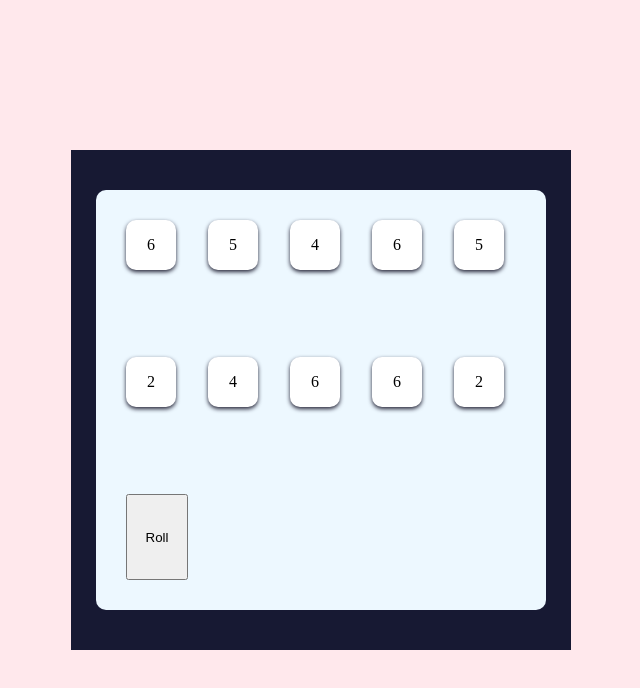
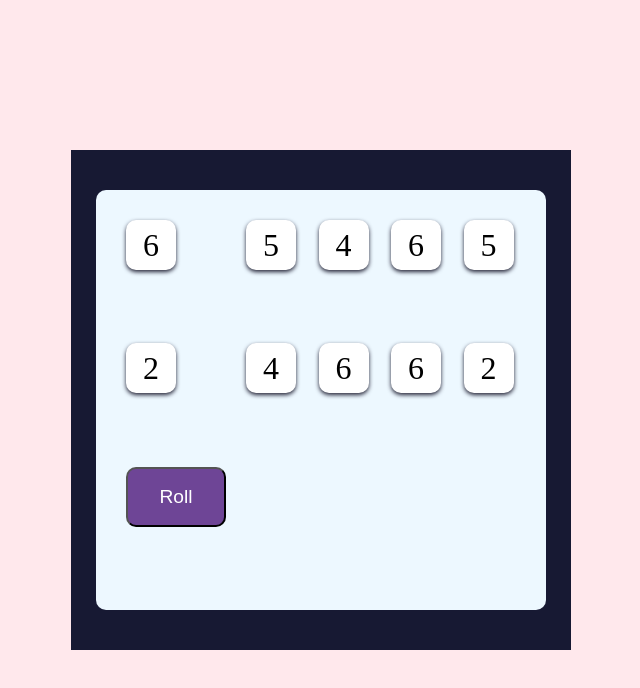
Before and after one commit to 3vilBonobo/react-tenzies-game, a React (Create React App) app: page / in a window 1280 px wide. Shown: the top 688 px of the page, without its empty margins (319-959 px from the left). Built offline with nearby package versions, Linux system fonts and the light colour scheme.

Commit message:
add btn basic css

```diff
--- a/src/index.css
+++ b/src/index.css
@@ -14,6 +14,7 @@
 }
 
 .App {
+  font-size: 2rem;
   background-color: rgb(23, 25, 51);
   width: 500px;
   height: 500px;
@@ -43,4 +44,15 @@
   align-items: center;
   justify-content: center;
   box-shadow: 0px 2px 4px rgb(35, 35, 54);
+  cursor: pointer;
 }
+
+.btn {
+  background-color: rgb(110, 69, 150);
+  color: rgb(255, 255, 255);
+  width: 100px;
+  height: 60px;
+  font-size: 1.2rem;
+  border-radius: 10px;
+  cursor: pointer;
+}
```
